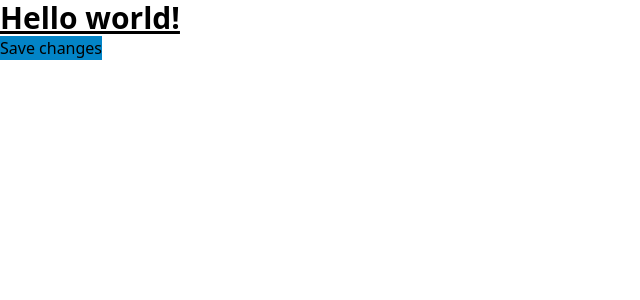
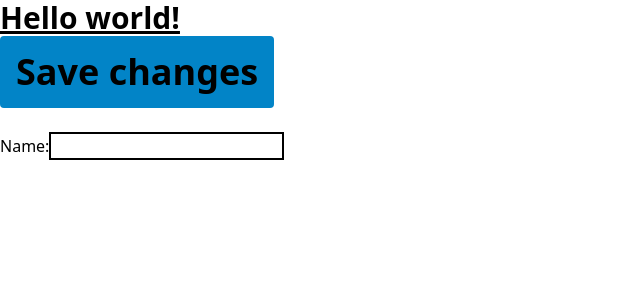
Before and after one commit to FOD17/Tailwind-React, a React (Create React App) app: page / in a window 1280 px wide. Shown: the top 300 px of the page, without its empty margins (0-640 px from the left). Built offline with nearby package versions, Linux system fonts and the light colour scheme.

Commit message:
mo stuff

```diff
--- a/src/components/base-tutorial/01-HoverExamples/HoverExamples.js
+++ b/src/components/base-tutorial/01-HoverExamples/HoverExamples.js
@@ -1,9 +1,20 @@
-import React from 'react';
+import React from "react"
 
+// Can't chain multiple hover/focus examples. One at a time
 export default function HoverExamples() {
   return (
     <div>
-      <button class="bg-sky-600 hover:bg-sky-700 ...">Save changes</button>
+      <button className="bg-sky-600 hover:bg-sky-700 active:text-7xl font-extrabold text-4xl rounded p-4">
+        Save changes
+      </button>
+      <div className="mt-6">
+        <label htmlFor="example">Name:</label>
+        <input
+          type="text"
+          id="example"
+          className="focus:bg-red-600 border-solid border-black border-2"
+        />
+      </div>
     </div>
-  );
+  )
 }
```
Also changed, not shown: 1 other file (tests, documents, lock files or other folders).
